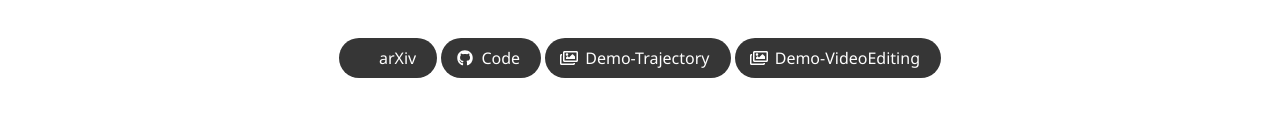
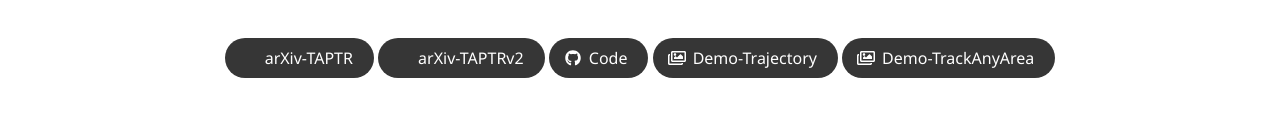
Before and after one commit to taptr/taptr.github.io, a plain HTML site: page index.html in a window 1280 px wide. Shown: the part 339-467 px from the top of the page. Drawn offline with nearby package versions, Linux system fonts and the light colour scheme; a script that the page names is missing; some icons are missing; a web font is replaced by a local one.

Commit message:
update taptrv2

```diff
--- a/index.html
+++ b/index.html
@@ -170,7 +170,16 @@ src="https://cdn.jsdelivr.net/npm/mathjax@3/es5/tex-mml-chtml.js">
                     <span class="icon">
                       <i class="ai ai-arxiv"></i>
                     </span>
-                    <span>arXiv</span>
+                    <span>arXiv-TAPTR</span>
+                  </a>
+                </span>
+                <span class="link-block">
+                  <a href="https://arxiv.org/abs/2407.16291" target="_blank"
+                    class="external-link button is-normal is-rounded is-dark">
+                    <span class="icon">
+                      <i class="ai ai-arxiv"></i>
+                    </span>
+                    <span>arXiv-TAPTRv2</span>
                   </a>
                 </span>
                 <span class="link-block">
@@ -197,7 +206,7 @@ src="https://cdn.jsdelivr.net/npm/mathjax@3/es5/tex-mml-chtml.js">
                     <span class="icon">
                       <i class="far fa-images"></i>
                     </span>
-                    <span>Demo-VideoEditing</span>
+                    <span>Demo-TrackAnyArea</span>
                   </a>
                 </span>
 
```
